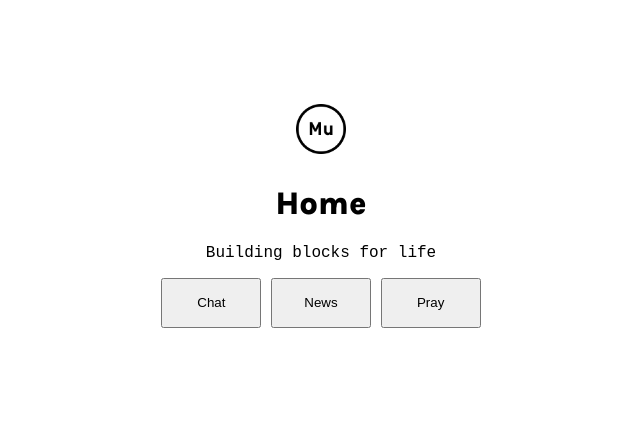
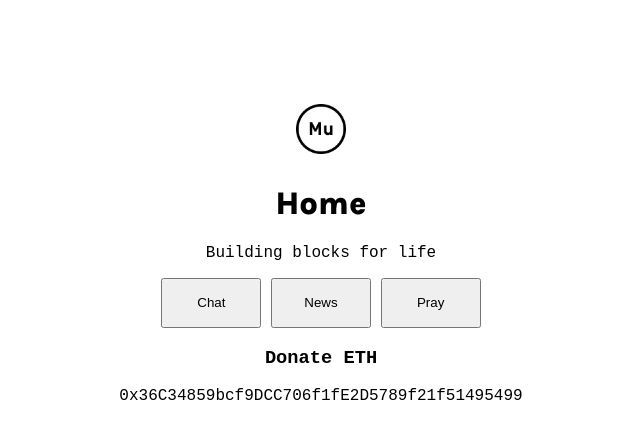
Before and after one commit to muxyz/website, a Jekyll site: the page built from index.md, in a window 1280 px wide. Shown: the top 439 px of the page, without its empty margins (319-959 px from the left). Built offline with Jekyll 4.4.1, drawn with Linux system fonts in a browser that asks for light colours.

Commit message:
Update index.md

```diff
--- a/index.md
+++ b/index.md
@@ -7,4 +7,7 @@ description: "Building blocks for life"
   <a href="https://chat.mu.xyz"><button style="height: 50px; width: 100px; cursor: pointer;">Chat</button></a>
   <a href="https://news.mu.xyz"><button style="height: 50px; width: 100px; cursor: pointer;">News</button></a>
   <a href="https://pray.mu.xyz"><button style="height: 50px; width: 100px; cursor: pointer;">Pray</button></a>
+
+  <h3>Donate ETH</h3>
+        <p>0x36C34859bcf9DCC706f1fE2D5789f21f51495499</p>
 </center>
```
